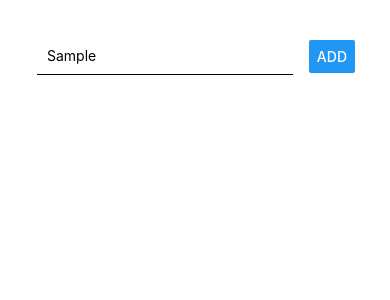
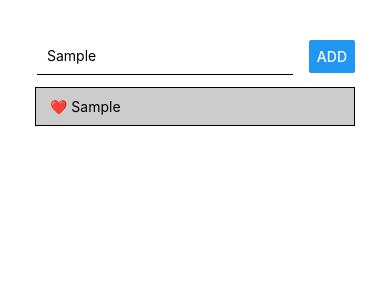
Before and after one commit to vd89/react-nativapp, a React Native app: screen / in a window 390 px wide. Both pictures are taken after typing "Sample" into the empty fields and a click on the button "ADD". Shown: the top 300 px of the page. Built offline with nearby package versions, Linux system fonts and the light colour scheme.

Commit message:
Chore: Completed the text input component for react native

```diff
--- a/App.js
+++ b/App.js
@@ -1,22 +1,61 @@
-import { StatusBar } from 'expo-status-bar';
-import React from 'react';
+import React, { useState } from 'react';
 import { Button, StyleSheet, Text, TextInput, View } from 'react-native';
 
 export default function App() {
-  const { root, input, inputContainer } = styles;
+  const [enteredGoal, setEnteredGoal] = useState('');
+  const [courseGoals, setCourseGoals] = useState([]);
+
+  const onchangeHandler = async (enteredText) => {
+    await setEnteredGoal(enteredText);
+  };
+
+  const addGoalHandler = () => {
+    setCourseGoals((courseGoals) => [...courseGoals, enteredGoal]);
+  };
+  const { root, input, inputContainer, listItem } = styles;
   return (
     <View style={root}>
       <View style={inputContainer}>
-        <TextInput placeholder='Enter Course Goal' style={input} />
-        <Button title='Add' />
+        <TextInput
+          placeholder='Enter Course Goal'
+          style={input}
+          onChangeText={(text) => onchangeHandler(text)}
+          value={enteredGoal}
+        />
+        <Button title='Add' onPress={addGoalHandler} />
       </View>
-      <View></View>
+      <View>
+        {courseGoals.map((goal) => (
+          <View style={listItem} key={goal}>
+            <Text> ❤️ {goal} </Text>
+          </View>
+        ))}
+      </View>
     </View>
   );
 }
 
 const styles = StyleSheet.create({
-  root: { padding: 35 },
-  inputContainer: { flexDirection: 'row', justifyContent: 'space-between', alignItems: 'center' },
-  input: { borderBottomColor: 'black', width: '80%', borderBottomWidth: 1, margin: 2, padding: 10 },
+  root: {
+    padding: 35,
+  },
+  inputContainer: {
+    flexDirection: 'row',
+    justifyContent: 'space-between',
+    alignItems: 'center',
+  },
+  input: {
+    borderBottomColor: 'black',
+    width: '80%',
+    borderBottomWidth: 1,
+    margin: 2,
+    padding: 10,
+  },
+  listItem: {
+    padding: 10,
+    marginVertical: 10,
+    backgroundColor: '#ccc',
+    borderColor: 'black',
+    borderWidth: 1,
+  },
 });
```
